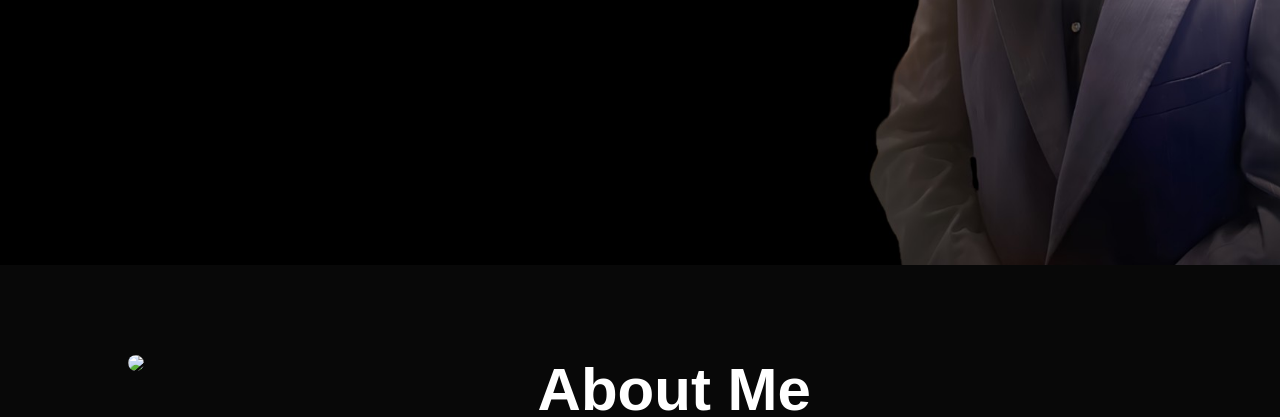
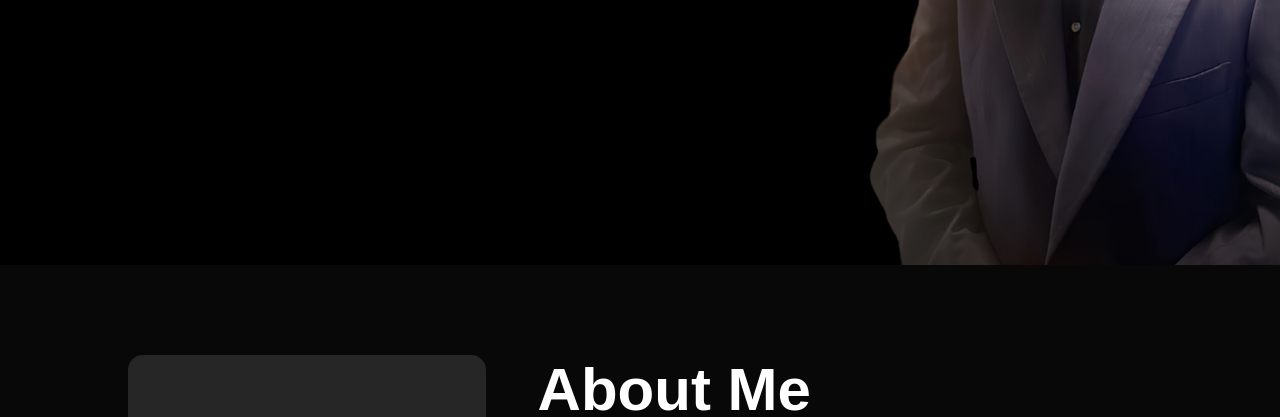
Before and after one commit to UwUmlg/UwUmlg.github.io, a plain HTML site: page index.html in a window 1280 px wide. Shown: the part 535-952 px from the top of the page. Drawn offline with Linux system fonts and the light colour scheme.

Commit message:
Update index.html

```diff
--- a/index.html
+++ b/index.html
@@ -33,7 +33,7 @@
 <div id="about">
     <div class="container">
         <div class="row">
-            <div class="about-col-1"><img src="photo/user.png">
+            <div class="about-col-1"><img src="images/user.png">
             </div>
             <div class="about-col-2">
                 <h1 class="sub-title">About Me</h1>
```
